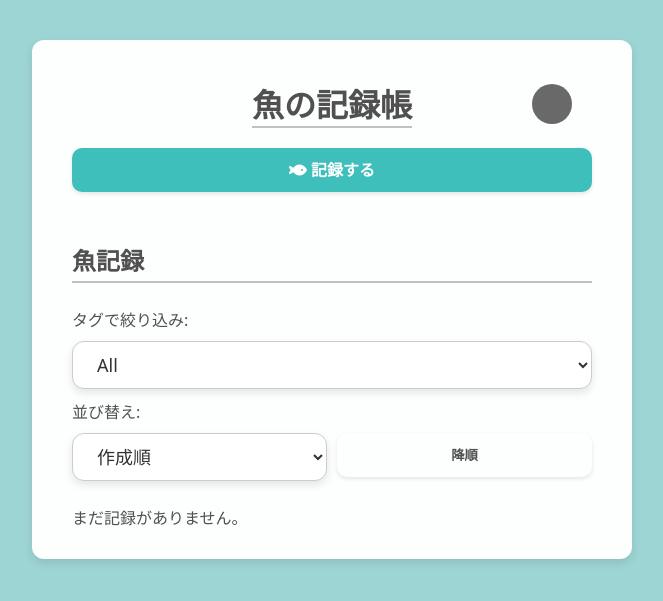
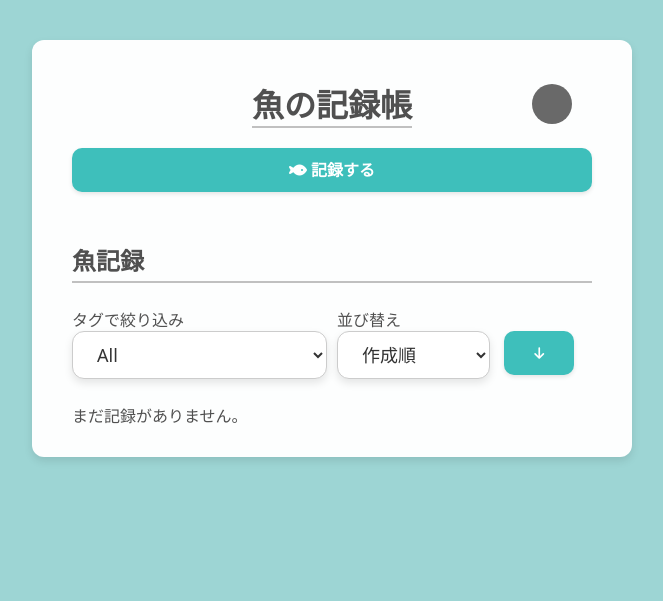
Before and after one commit to SORA-97/fish-record, a Flask app: template app/templates/index.html in a window 1280 px wide. Shown: the top 601 px of the page, without its empty margins (308-971 px from the left). Run offline with Flask 3, Linux system fonts and the light colour scheme; the template is opened without the code that fills it, so the values that code supplies are empty.

Commit message:
feature: 絞り込みと並べ替えのスタイル

```diff
--- a/app/main.py
+++ b/app/main.py
@@ -167,23 +167,6 @@ def update_record_list():
     }
 
     return jsonify(response)
-
-# 記録を並べ替え
-@app.route('/sort_records', methods=['GET'])
-def sort_records():
-    if 'user_id' not in session:
-        return jsonify(records=[])
-
-    user_id = session['user_id']
-    sort_id = request.args.get('tag_id', type=int)
-
-    if sort_id == 0:
-        records = FishRecord.query.filter_by(user_id=user_id).order_by(
-            FishRecord.created_at.desc(),
-            FishRecord.record_id.desc()
-        ).all()
-
-
 
 # 記録の詳細を表示
 @app.route('/record/<record_id>')
--- a/app/static/css/create_record.css
+++ b/app/static/css/create_record.css
@@ -15,5 +15,8 @@
         padding: 5px;
         color: #3ebfbb;
         font-weight: bold;
+        white-space: nowrap;
+        overflow: hidden;
+        text-overflow: ellipsis;
     }
 }
--- a/app/static/css/edit_record.css
+++ b/app/static/css/edit_record.css
@@ -15,5 +15,8 @@
         padding: 5px;
         color: #3ebfbb;
         font-weight: bold;
+        white-space: nowrap;
+        overflow: hidden;
+        text-overflow: ellipsis;
     }
 }
--- a/app/static/css/index.css
+++ b/app/static/css/index.css
@@ -2,6 +2,50 @@
 #index {
     .fas {
         color: #FFF;
+    }
+
+    .list-maganer-container {
+        display: flex;
+        flex-wrap: wrap;
+        column-gap: 10px;
+        row-gap: 10px;
+    }
+
+    .list-maganer-container > div {
+        flex: 1 1 calc(50% - 10px);
+    }
+
+    .select.tag-filter {
+        width: 100%;
+    }
+
+    .select.sort {
+        width: calc(100% - 80px);
+    }
+
+    .button.sort {
+        background-color: #3ebfbb;
+        color: #FFF;
+        width: 70px;
+        flex-shrink: 0;
+        margin-left: 10px;
+        display: flex;
+        align-items: center;
+        justify-content: center;
+        display: inline-block;
+    }
+
+    .button.sort i {
+        color: #FFF;
+    }
+
+    .button.sort i {
+        color: #FFF;
+        transition: transform 0.2s ease;
+    }
+
+    .button.sort.asc i {
+        transform: rotate(180deg);
     }
 
     .card {
--- a/app/static/css/styles.css
+++ b/app/static/css/styles.css
@@ -99,12 +99,20 @@ input::placeholder {
     color: #333;
     cursor: pointer;
     box-shadow: 0 4px 8px rgba(0, 0, 0, 0.1);
+    transition: all 0.3s ease;
 }
 
 .select:focus {
     border-color: #007bff;
     box-shadow: 0 0 8px rgba(0, 123, 255, 0.5);
     outline: none;
+    transition: all 0.3s ease;
+}
+
+.select option {
+    white-space: nowrap;
+    overflow: hidden;
+    text-overflow: ellipsis;
 }
 
 .card {
--- a/app/static/css/view_record.css
+++ b/app/static/css/view_record.css
@@ -64,5 +64,8 @@
     .tag {
         color: #3ebfbb;
         font-weight: bold;
+        white-space: normal;
+        overflow: visible;
+        text-overflow: clip;
     }
 }
--- a/app/static/js/record-list-manager.js
+++ b/app/static/js/record-list-manager.js
@@ -2,7 +2,7 @@ function updateRecordList() {
     const tagId = document.getElementById('tag-filter').value;
     const sortId = document.getElementById('sort').value;
     const sortOrderButton = document.getElementById('sort-order-button');
-    const sortOrder = sortOrderButton.textContent === '降順' ? 0 : 1;
+    const sortOrder = sortOrderButton.classList.contains('asc') ? 1 : 0;
 
     fetch(`/update_record_list?tag_id=${tagId}&sort_id=${sortId}&sort_order=${sortOrder}`)
         .then(response => response.json())
@@ -34,11 +34,7 @@ function updateRecordList() {
 
 function updateRecordOrder() {
     var button = this;
-    if (button.textContent === '降順') {
-        button.textContent = '昇順';
-    } else {
-        button.textContent = '降順';
-    }
+    button.classList.toggle('asc');
     updateRecordList();
 }
 
--- a/app/templates/index.html
+++ b/app/templates/index.html
@@ -30,24 +30,29 @@
 
         <p class="title-border">魚記録</p>
 
-        <div style="display: flex; flex-wrap: wrap; column-gap: 10px; row-gap: 10px;">
-            <label for="tag-filter" style="width: 100%;">タグで絞り込み:</label>
-            <select class="select" id="tag-filter" style="width: 100%;">
+        <div class="list-maganer-container">
+            <div>
+                <label for="tag-filter">タグで絞り込み</label>
+                <select class="select tag-filter" id="tag-filter">
                     <option value="0">All</option>
                     {% for tag in tags %}
                         <option value="{{ tag.tag_id }}">{{ tag.tag_name }}</option>
                     {% endfor %}
                 </select>
-
-            <label for="sort" style="width: 100%;">並び替え:</label>
-            <select class="select" id="sort" style="flex: 1 1 calc(50% - 10px);">
+            </div>
+            <div>
+                <label for="sort">並び替え</label>
+                <div class="sort-container">
+                    <select class="select sort" style="width: 60%;" id="sort">
                         <option value="0">作成順</option>
                         <option value="1">日付順</option>
                         <option value="2">名前順</option>
                         <option value="3">サイズ順</option>
                         <option value="4">場所名順</option>
                     </select>
-            <button id="sort-order-button" class="button" style="flex: 1 1 calc(50% - 10px);">降順</button>
+                    <button id="sort-order-button" class="button sort"><i class="fa-solid fa-arrow-down"></i></button>
+                </div>
+            </div>
         </div>
 
         <div class="records" style="margin-top: 24px;">
```
Lines whose indentation alone changed are shown as unchanged.
